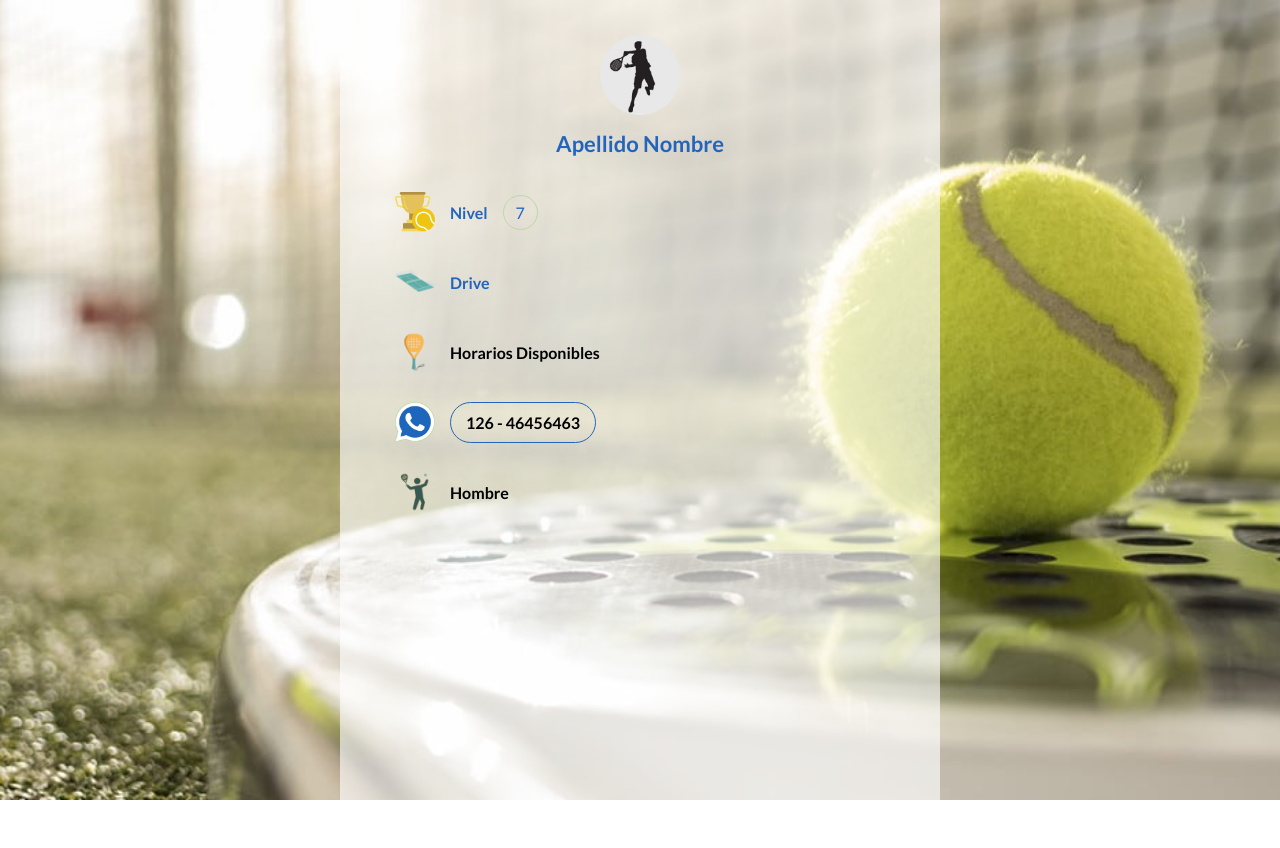
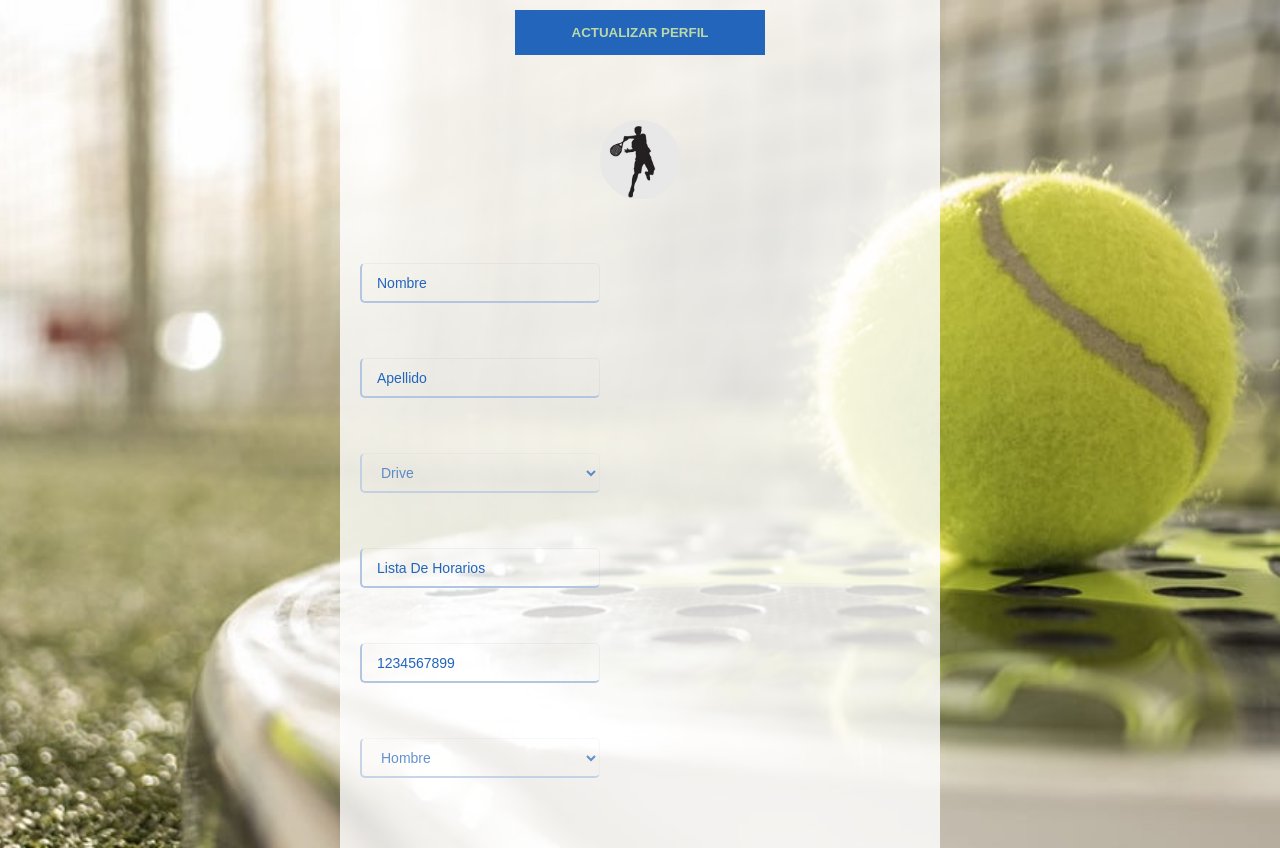
Before and after one commit to No-Country/s5-05-ft-python-react, a React (Create React App) app in the folder Front/: page /profile in a window 1280 px wide. Before the commit the page ends 800 px from the top, so only its background shows below. Built offline with nearby package versions, Linux system fonts and the light colour scheme.

Commit message:
fix element /profile route

```diff
--- a/Front/src/App.js
+++ b/Front/src/App.js
@@ -1,25 +1,31 @@
 import { Route, Routes } from "react-router-dom";
 import "./App.css";
 import { Complex } from "./pages/Complex/Complex";
+import { Homepage } from "./pages/HomePage/HomePage";
+import { Login } from "./pages/login/Login";
 import { Players } from "./pages/Players/Players";
 import { Profile } from "./pages/Profile/Profile";
 import { ProfileComplex } from "./pages/ProfileComplex/ProfileComplex";
 import { ProfilePlayer } from "./pages/ProfilePlayer/ProfilePlayer";
 import { Registers } from "./pages/Registers/Registers";
-import { Homepage } from "./pages/HomePage/HomePage";
-import { Login } from "./pages/login/Login";
 
 export const App = () => {
-  return (
-    <Routes>
-      <Route path="/" element={<Homepage />} />
-      <Route path="/complex" element={<Complex />} />
-      <Route path="/players" element={<Players />} />
-      <Route path="/profile/complex/:idComplex" element={<ProfileComplex />} />
-      <Route path="/profile/player/:idPlayer" element={<ProfilePlayer />} />
-      <Route path="/profile" element={<ProfilePlayer />} />
-      <Route path="/login" element={<Login />} />
-      <Route path="/register" element={<Registers />} />
-    </Routes>
-  );
+	return (
+		<Routes>
+			<Route path='/' element={<Homepage />} />
+			<Route path='/complex' element={<Complex />} />
+			<Route path='/players' element={<Players />} />
+			<Route
+				path='/profile/complex/:idComplex'
+				element={<ProfileComplex />}
+			/>
+			<Route
+				path='/profile/player/:idPlayer'
+				element={<ProfilePlayer />}
+			/>
+			<Route path='/profile' element={<Profile />} />
+			<Route path='/login' element={<Login />} />
+			<Route path='/register' element={<Registers />} />
+		</Routes>
+	);
 };
```
